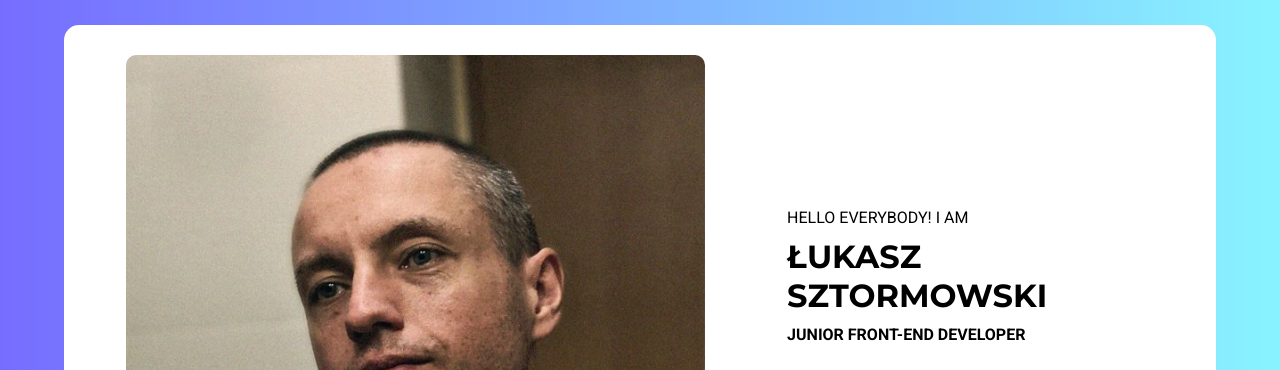
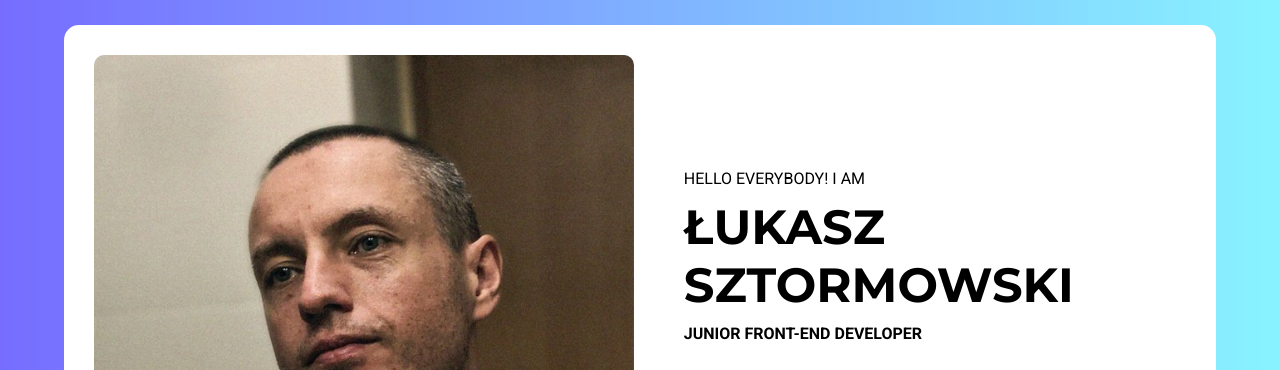
Before and after one commit to qkiczw/portfolio2022, a website: page public/index.html in a window 1280 px wide. Shown: the top 370 px of the page. Drawn offline with nearby package versions, Linux system fonts and the light colour scheme.

Commit message:
Add some styles to format personal information.

```diff
--- a/src/sass/styles.scss
+++ b/src/sass/styles.scss
@@ -56,6 +56,7 @@ body {
     background-image: -webkit-linear-gradient(0deg, #766dff 0%, #88f3ff 100%);
 
     &__container {
+      max-width: 1600px;
       background-color: #ffffff;
       display: flex;
       flex-direction: column;
@@ -68,8 +69,7 @@ body {
       justify-content: center;
     }
     &__picture {
-      max-width: 70%;
-      // border-radius: 5px;
+      max-width: 100%;
     }
     &__personal-text {
       margin-top: 3rem;
@@ -139,8 +139,20 @@ body {
         gap: 5rem;
       }
       &__picture {
-        max-width: 90%;
         border-radius: 10px;
+      }
+      &__personal-text {
+        .personal-text__name {
+          font-size: 4.8rem;
+
+          margin-top: 1rem;
+          &__second-line {
+            font-family: "Roboto", sans-serif;
+            font-weight: 600;
+            font-size: 1.6rem;
+            margin-top: 1rem;
+          }
+        }
       }
     }
   }
```
Also changed, not shown: public/css/styles.css.
